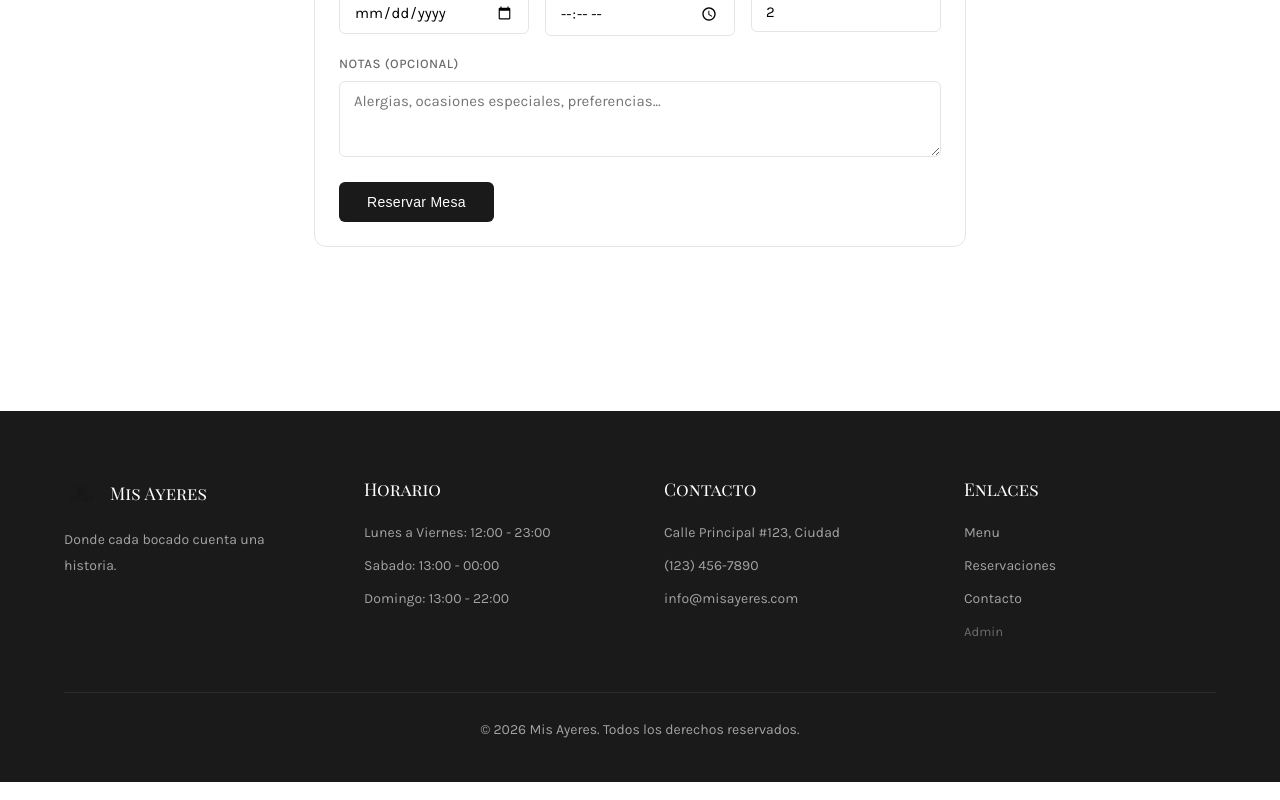
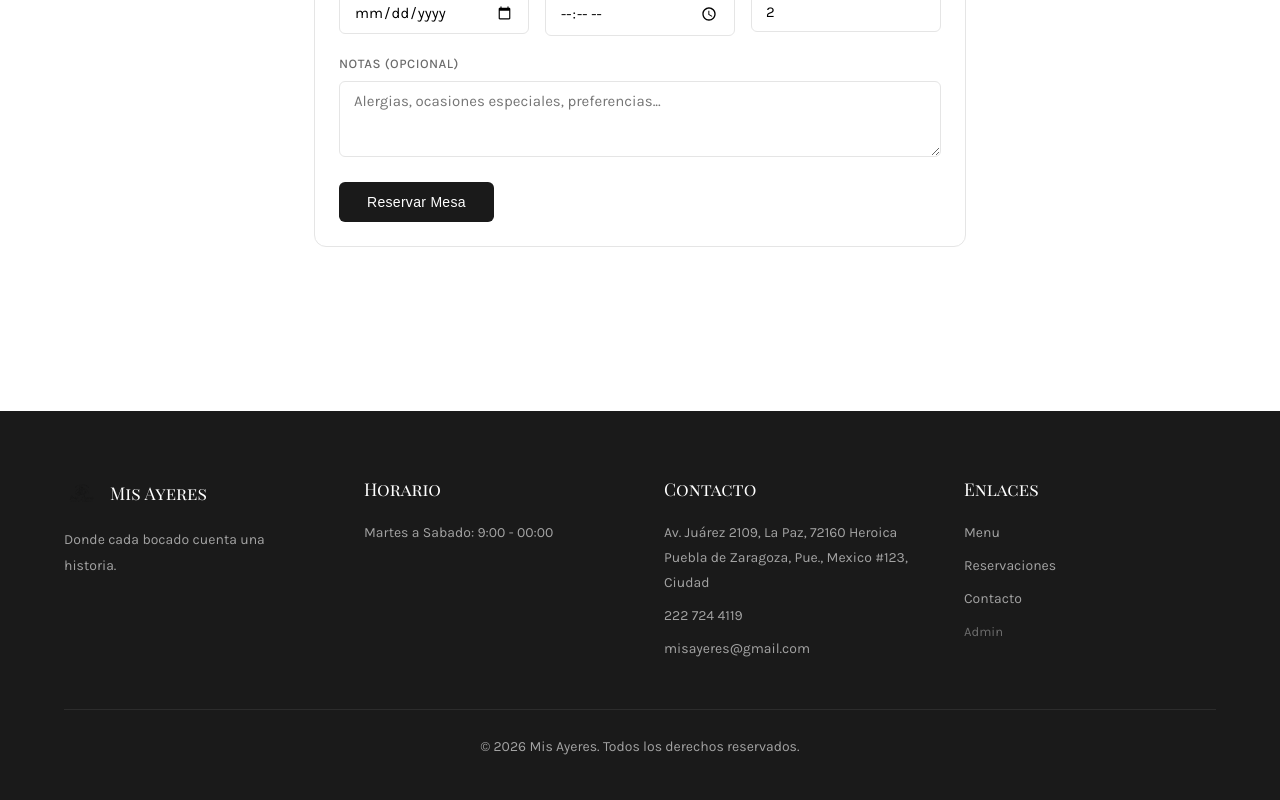
Before and after one commit to Trejo14/misayeres, a React (Vite) app in the folder client/: page /reservations in a window 1280 px wide. Shown: the part 546-1346 px from the top of the page. Built offline with nearby package versions, Linux system fonts and the light colour scheme; the HTML template or start-up script is replaced by a standard one.

Commit message:
Actualiza el proyecto

```diff
--- a/client/src/components/Footer.jsx
+++ b/client/src/components/Footer.jsx
@@ -15,15 +15,13 @@ export default function Footer() {
           </div>
           <div>
             <h4>Horario</h4>
-            <p>Lunes a Viernes: 12:00 - 23:00</p>
-            <p>Sabado: 13:00 - 00:00</p>
-            <p>Domingo: 13:00 - 22:00</p>
+            <p>Martes a Sabado: 9:00 - 00:00</p>
           </div>
           <div>
             <h4>Contacto</h4>
-            <p>Calle Principal #123, Ciudad</p>
-            <p>(123) 456-7890</p>
-            <p>info@misayeres.com</p>
+            <p>Av. Juárez 2109, La Paz, 72160 Heroica Puebla de Zaragoza, Pue., Mexico #123, Ciudad</p>
+            <p>222 724 4119</p>
+            <p>misayeres@gmail.com</p>
           </div>
           <div>
             <h4>Enlaces</h4>
--- a/client/src/pages/Contact.jsx
+++ b/client/src/pages/Contact.jsx
@@ -30,15 +30,15 @@ export default function Contact() {
           <div>
             <div style={{ marginBottom: '32px' }}>
               <h3 style={{ marginBottom: '8px', fontSize: '1.1rem' }}>Direccion</h3>
-              <p style={{ color: 'var(--text-light)', fontSize: '14px' }}>Calle Principal #123, Ciudad</p>
+              <p style={{ color: 'var(--text-light)', fontSize: '14px' }}>Av. Juárez 2109, La Paz, 72160 Heroica Puebla de Zaragoza, Pue., Mexico #123, Ciudad</p>
             </div>
             <div style={{ marginBottom: '32px' }}>
               <h3 style={{ marginBottom: '8px', fontSize: '1.1rem' }}>Telefono</h3>
-              <p style={{ color: 'var(--text-light)', fontSize: '14px' }}>(123) 456-7890</p>
+              <p style={{ color: 'var(--text-light)', fontSize: '14px' }}>222 724 4119</p>
             </div>
             <div style={{ marginBottom: '32px' }}>
               <h3 style={{ marginBottom: '8px', fontSize: '1.1rem' }}>Email</h3>
-              <p style={{ color: 'var(--text-light)', fontSize: '14px' }}>info@misayeres.com</p>
+              <p style={{ color: 'var(--text-light)', fontSize: '14px' }}>misayeres@gmail.com</p>
             </div>
           </div>
 
```
